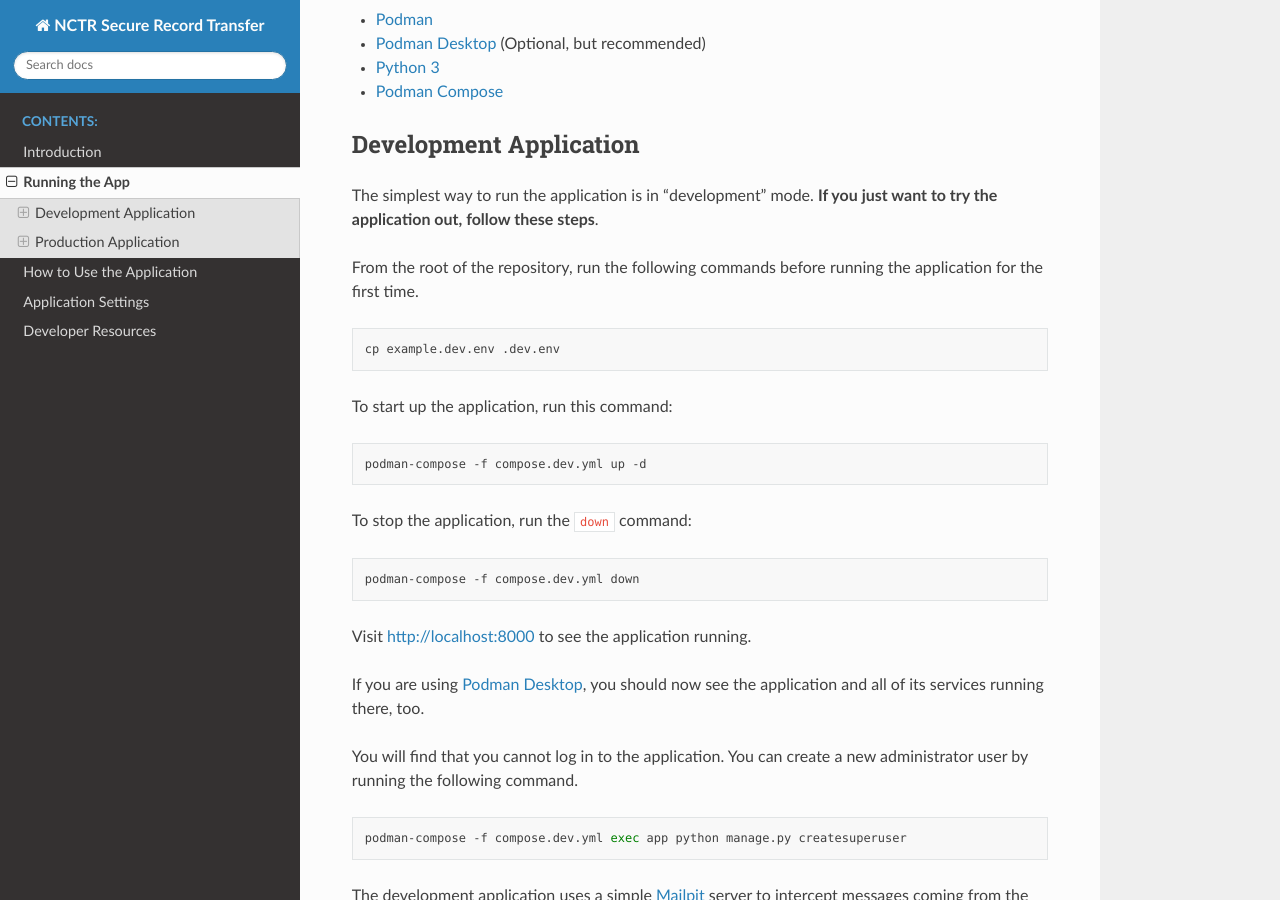
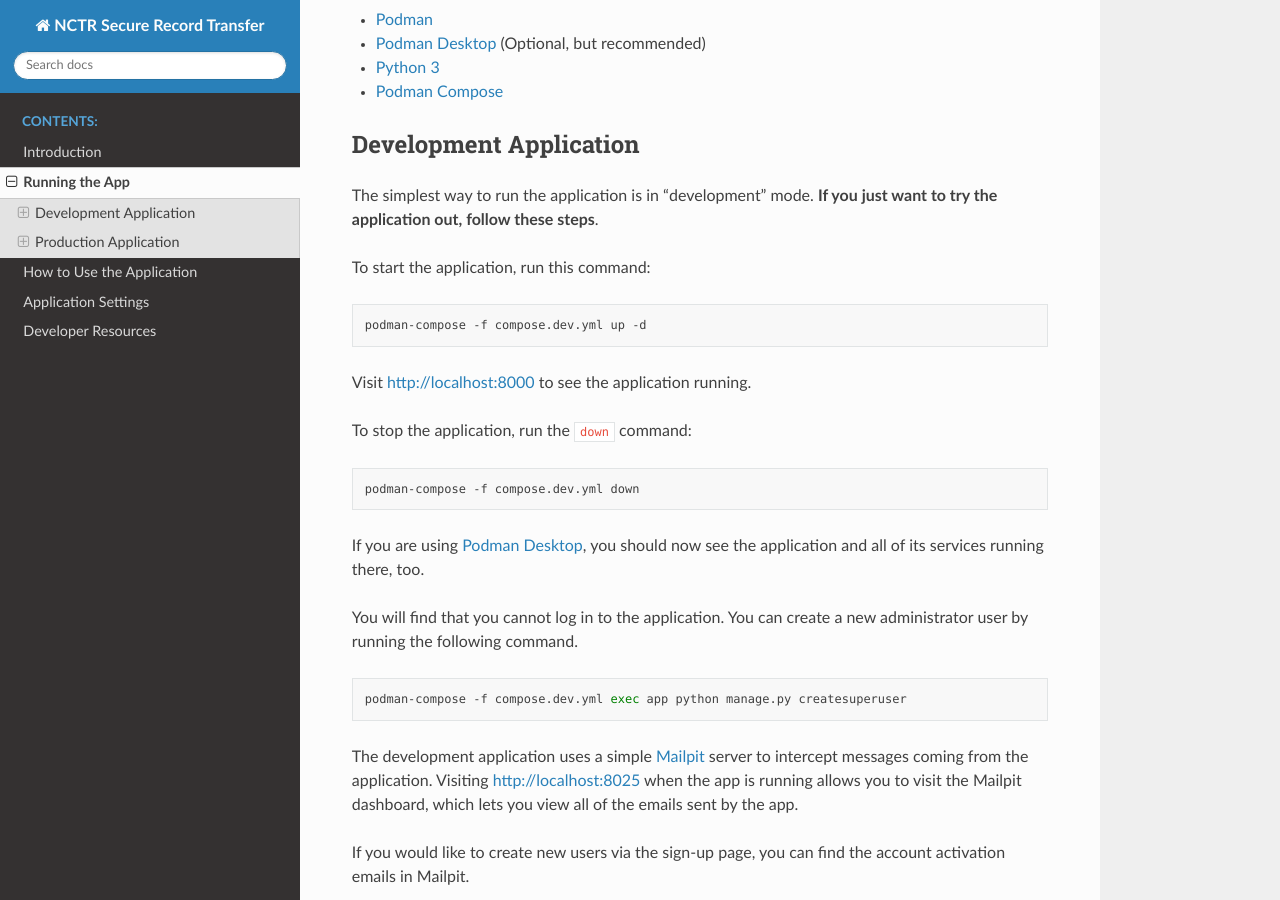
Before and after one commit to NationalCentreTruthReconciliation/Secure-Record-Transfer, a Sphinx documentation site: the page built from docs/running/index.rst, in a window 1280 px wide and 900 px high, scrolled down 296 px. Built offline with Sphinx 7.4.7 and the Read the Docs theme 3.1.0, drawn with Linux system fonts in a browser that asks for light colours.

Commit message:
Remove unnecessary cp command

```diff
--- a/docs/running/index.rst
+++ b/docs/running/index.rst
@@ -19,20 +19,14 @@
 The simplest way to run the application is in "development" mode. **If you just want to try the
 application out, follow these steps**.
 
-From the root of the repository, run the following commands before running the application for the
-first time.
-
-.. code-block:: bash
-
-    cp example.dev.env .dev.env
-
-
-To start up the application, run this command:
+To start the application, run this command:
 
 .. code-block:: bash
 
     podman-compose -f compose.dev.yml up -d
 
+
+Visit http://localhost:8000 to see the application running.
 
 To stop the application, run the :code:`down` command:
 
@@ -40,8 +34,6 @@
 
     podman-compose -f compose.dev.yml down
 
-
-Visit http://localhost:8000 to see the application running.
 
 If you are using `Podman Desktop <https://podman-desktop.io/>`_, you should now see the application
 and all of its services running there, too.
```
